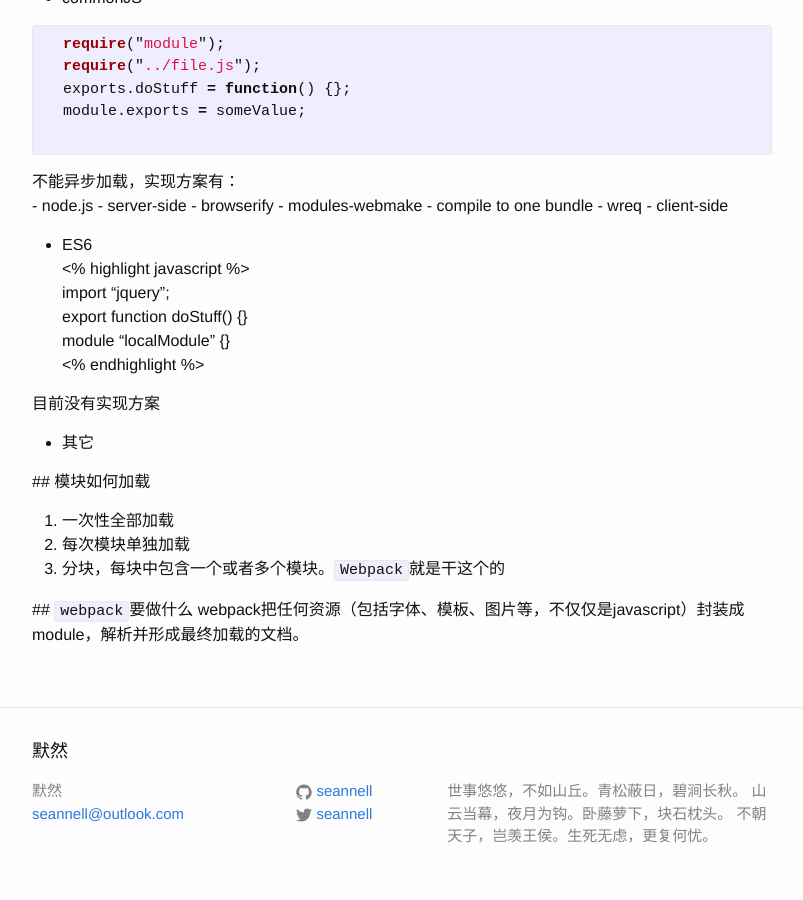
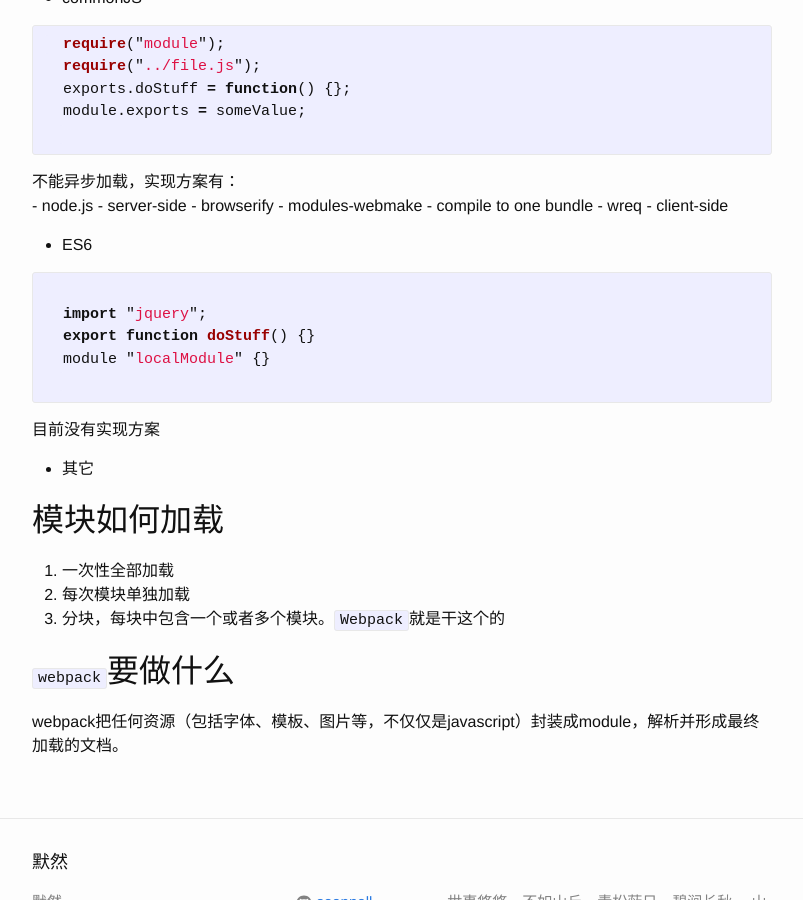
Before and after one commit to seannell/StopTalking, a Jekyll site: the page built from _posts/2016-04-11-Webpack学习笔记（1）—— 如何理解trunk.md, in a window 1280 px wide and 900 px high, scrolled down 942 px. Shown: the whole window, without its empty margins (238-1041 px from the left). Built offline with Jekyll 4.4.1, drawn with Linux system fonts in a browser that asks for light colours.

Commit message:
修改webpack学习笔记（1）

```diff
--- a/_posts/2016-04-11-Webpack学习笔记（1）—— 如何理解trunk.md
+++ b/_posts/2016-04-11-Webpack学习笔记（1）—— 如何理解trunk.md
@@ -46,20 +46,20 @@ A big code base needs to be organized. Module systems offer the option to split
     - wreq - client-side
 
   - ES6
-  <% highlight javascript %>
+  {% highlight javascript %}
   import "jquery";
   export function doStuff() {}
   module "localModule" {}
-  <% endhighlight %>
+  {% endhighlight %}
 
   目前没有实现方案
 
   - 其它
 
-  ## 模块如何加载
+## 模块如何加载
 1. 一次性全部加载
 2. 每次模块单独加载
 3. 分块，每块中包含一个或者多个模块。`Webpack`就是干这个的
 
-  ## `webpack`要做什么
+## `webpack`要做什么
   webpack把任何资源（包括字体、模板、图片等，不仅仅是javascript）封装成module，解析并形成最终加载的文档。
```
